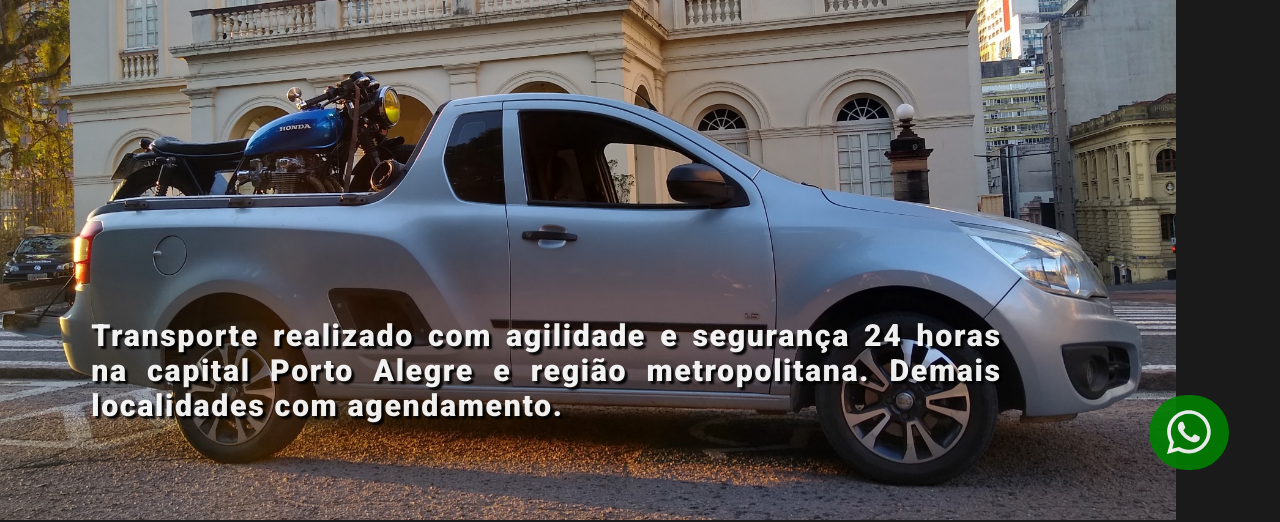
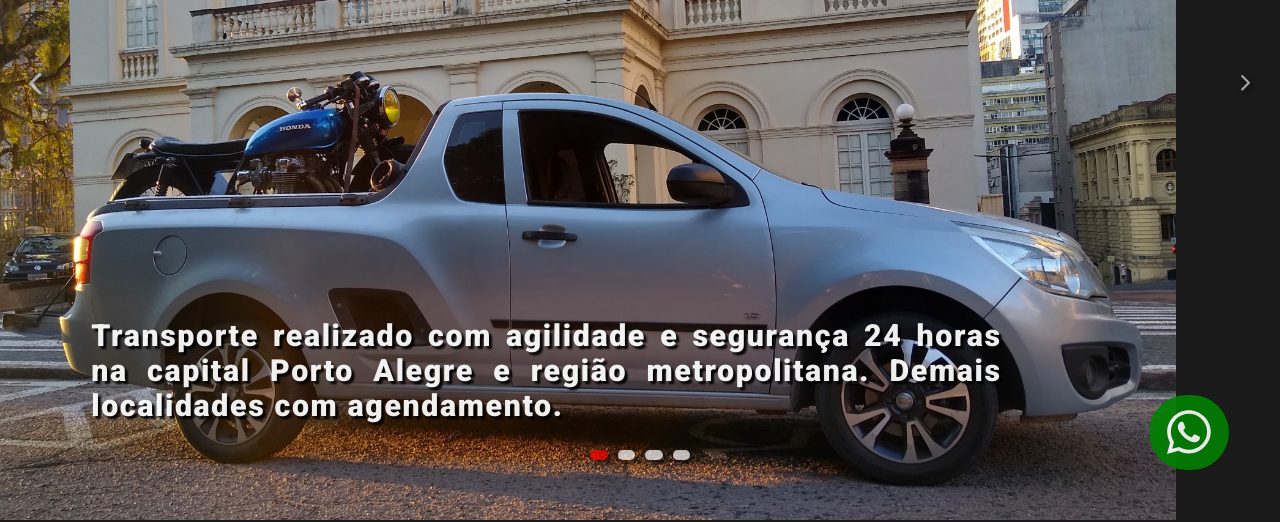
Before and after one commit to nicolasarths/monteiro, a Next.js app: page / in a window 1280 px wide. Shown: the part 280-802 px from the top of the page. Built offline with nearby package versions, Linux system fonts and the light colour scheme; a web font is replaced by a local one.

Commit message:
Enhancement (Carousel): now has menu to navigate between pictures. closes #15

```diff
--- a/src/common/pages/Homepage/Carousel/Carousel.module.sass
+++ b/src/common/pages/Homepage/Carousel/Carousel.module.sass
@@ -49,3 +49,45 @@
     h2
         position: absolute
         left: -999999999px
+
+    button
+        width: 20px
+        padding: 0
+        position: absolute
+        top: 44%
+        background-color: unset
+        filter: drop-shadow(3px 3px 3px black)
+
+        opacity: 70%
+
+        &:hover
+            opacity: 100%
+
+    .next
+        right: 2%
+    .prev
+        left: 2%
+
+        @media screen and ( min-width: 600px )
+            scale: 140%
+
+    .menu
+        display: flex
+        width: 100px
+        justify-content: space-around
+        gap: 10px
+
+        position: absolute
+        top: unset
+        bottom: 8%
+        left: 50%
+        transform: translateX(-50%)
+
+        button
+            position: static
+            background-color: white
+            height: 10px
+            border-radius: 15px
+
+        .active
+            background-color: red
--- a/src/common/pages/Homepage/Carousel/index.js
+++ b/src/common/pages/Homepage/Carousel/index.js
@@ -3,6 +3,51 @@ import { useState, useCallback, useEffect } from "react";
 import Image from "common/components/Next/Image";
 
 import styles from "./Carousel.module.sass";
+import { FontAwesomeIcon } from "@fortawesome/react-fontawesome";
+import {
+  faChevronLeft,
+  faChevronRight,
+} from "@fortawesome/free-solid-svg-icons";
+
+const NextImageBtn = ({ nextImageFunction }) => {
+  return (
+    <button className={styles.next} onClick={nextImageFunction}>
+      <FontAwesomeIcon icon={faChevronRight} />
+    </button>
+  );
+};
+
+const PreviousImageBtn = ({ previousImageFunction }) => {
+  return (
+    <button className={styles.prev} onClick={previousImageFunction}>
+      <FontAwesomeIcon icon={faChevronLeft} />
+    </button>
+  );
+};
+
+const Menu = ({
+  setCurrentImageIndexFunction,
+  arrayOfIndexes,
+  currentIndex,
+}) => {
+  return (
+    <div className={styles.menu}>
+      {arrayOfIndexes.map((i) => (
+        <button
+          onClick={() => setCurrentImageIndexFunction(i)}
+          key={i}
+          className={
+            currentIndex === i
+              ? styles.menuButton + " " + styles.active
+              : styles.menuButton
+          }
+        >
+          {""}
+        </button>
+      ))}
+    </div>
+  );
+};
 
 const Carousel = ({ images }) => {
   const [currentImageIndex, setCurrentImageIndex] = useState(0);
@@ -16,7 +61,7 @@ const Carousel = ({ images }) => {
   }, [images]);
 
   const prevImage = () => {
-    setCurr1entImageIndex((prev) => {
+    setCurrentImageIndex((prev) => {
       if (prev === 0) return images.length - 1;
       return prev - 1;
     });
@@ -37,6 +82,13 @@ const Carousel = ({ images }) => {
 
       <h2>Guincho de Moto</h2>
       <p>{images[currentImageIndex].caption}</p>
+      <NextImageBtn nextImageFunction={nextImage} />
+      <Menu
+        arrayOfIndexes={images.map((img, i) => i)}
+        setCurrentImageIndexFunction={setCurrentImageIndex}
+        currentIndex={currentImageIndex}
+      />
+      <PreviousImageBtn previousImageFunction={prevImage} />
     </div>
   );
 };
```
